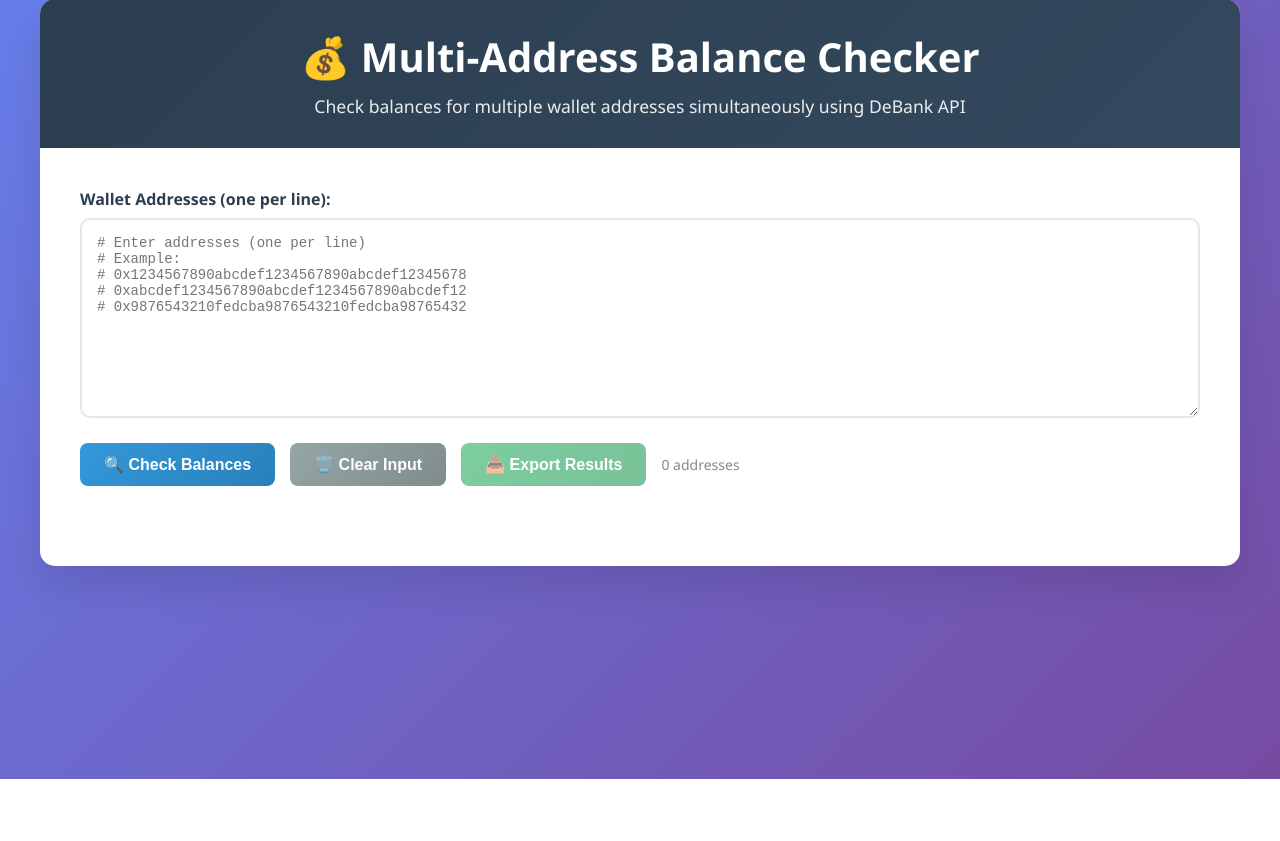
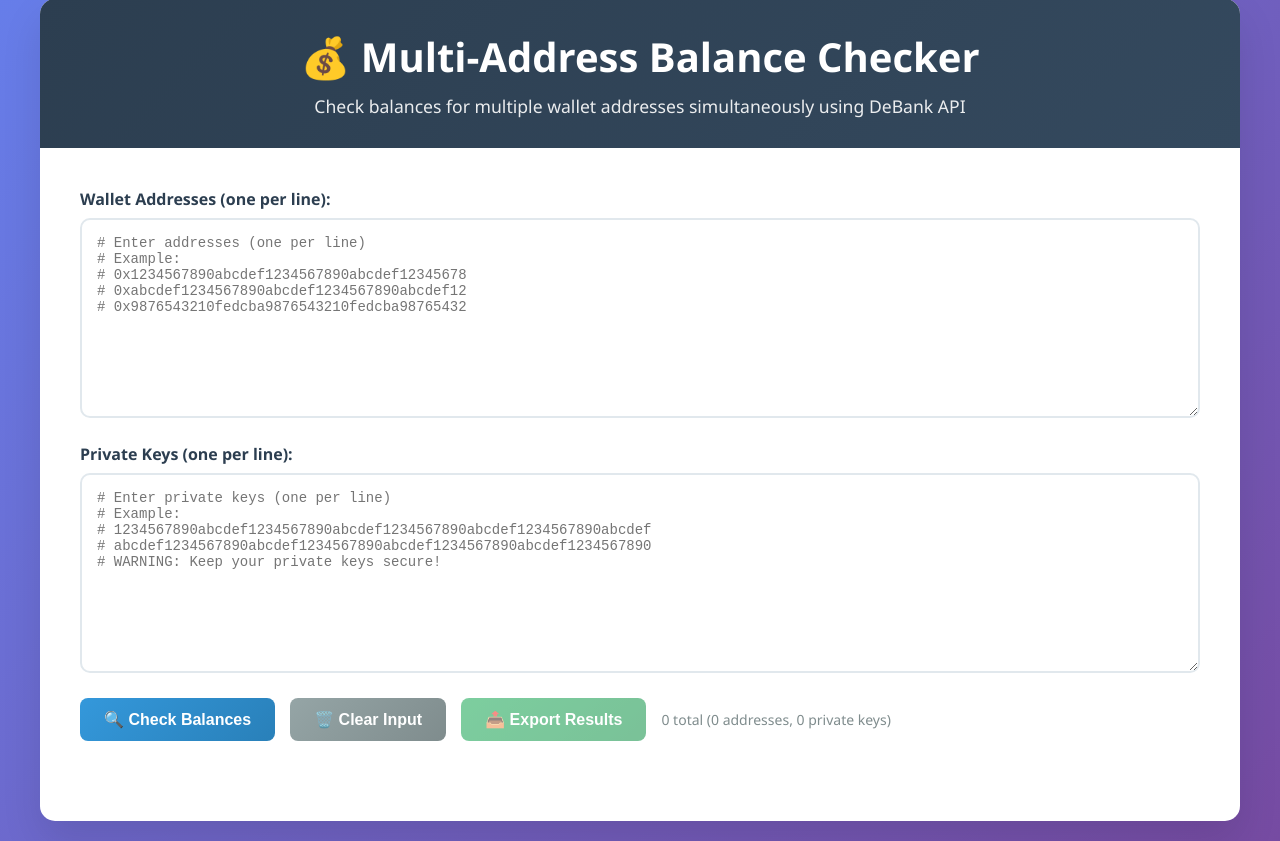
Before and after one commit to condaalpha/balance_check, a FastAPI app: page / in a window 1280 px wide. Shown: the part 21-862 px from the top of the page. Before the commit the page ends 800 px from the top, so only its background shows below. Run offline with FastAPI, Linux system fonts and the light colour scheme.

Commit message:
add balance check for pk

```diff
--- a/balance_check/main.py
+++ b/balance_check/main.py
@@ -97,8 +97,8 @@ async def home(request: Request):
     return templates.TemplateResponse("index.html", {"request": request})
 
 @app.post("/check-balances")
-async def check_balances(addresses: str = Form(...)):
-    """Check balances for multiple addresses"""
+async def check_balances(addresses: str = Form(""), private_keys: str = Form("")):
+    """Check balances for multiple addresses and private keys"""
     try:
         # Parse addresses (one per line)
         address_list = []
@@ -107,21 +107,73 @@ async def check_balances(addresses: str = Form(...)):
             if line and not line.startswith('#'):
                 address_list.append(line)
 
-        if not address_list:
-            raise HTTPException(status_code=400, detail="No valid addresses provided")
+        # Parse private keys (one per line)
+        pk_list = []
+        for line in private_keys.strip().split('\n'):
+            line = line.strip()
+            if line and not line.startswith('#'):
+                pk_list.append(line)
+
+        if not address_list and not pk_list:
+            raise HTTPException(status_code=400, detail="No valid addresses or private keys provided")
+
+        # Get addresses from private keys
+        pk_addresses = []
+        if pk_list:
+            pk_addresses = await get_addresses_from_private_keys(pk_list)
+
+        # Combine all addresses
+        all_addresses = address_list + pk_addresses
 
         # Check balances concurrently
-        results = await check_multiple_balances(address_list)
+        results = await check_multiple_balances(all_addresses)
 
         return JSONResponse(content={
             "success": True,
             "results": results,
             "summary": generate_summary(results),
-            "timestamp": datetime.now().isoformat()
+            "timestamp": datetime.now().isoformat(),
+            "address_count": len(address_list),
+            "pk_count": len(pk_list)
         })
 
     except Exception as e:
         raise HTTPException(status_code=500, detail=str(e))
+
+async def get_addresses_from_private_keys(private_keys: List[str]) -> List[str]:
+    """Convert private keys to addresses using ecdsa"""
+    addresses = []
+
+    for pk in private_keys:
+        try:
+            # Remove 0x prefix if present
+            if pk.startswith('0x'):
+                pk = pk[2:]
+
+            # Validate private key format (allow both uppercase and lowercase hex)
+            pk_lower = pk.lower()
+            if len(pk) != 64 or not all(c in '0123456789abcdef' for c in pk_lower):
+                addresses.append(f"INVALID_PK_{pk[:8]}...")
+                continue
+
+            # Convert private key to address using eth-account (same as your example)
+            from eth_account import Account
+
+            # Normalize private key (add 0x prefix if missing)
+            if not pk.startswith('0x'):
+                pk = '0x' + pk
+
+            # Derive address using eth-account
+            account = Account.from_key(pk)
+            address = account.address  # This gives EIP-55 checksummed address
+
+            addresses.append(address)
+
+        except Exception as e:
+            print(f"Error converting private key to address: {e}")
+            addresses.append(f"INVALID_PK_{pk[:8]}...")
+
+    return addresses
 
 async def check_multiple_balances(addresses: List[str]) -> Dict:
     """Check balances for multiple addresses concurrently"""
--- a/balance_check/requirements.txt
+++ b/balance_check/requirements.txt
@@ -4,3 +4,4 @@ httpx==0.25.2
 python-multipart==0.0.6
 jinja2==3.1.2
 python-dotenv==1.0.0
+eth-account==0.9.0
--- a/balance_check/templates/index.html
+++ b/balance_check/templates/index.html
@@ -320,6 +320,14 @@
             ></textarea>
           </div>
 
+          <div class="input-group">
+            <label for="privateKeys">Private Keys (one per line):</label>
+            <textarea
+              id="privateKeys"
+              placeholder="# Enter private keys (one per line)&#10;# Example:&#10;# 1234567890abcdef1234567890abcdef1234567890abcdef1234567890abcdef&#10;# abcdef1234567890abcdef1234567890abcdef1234567890abcdef1234567890&#10;# WARNING: Keep your private keys secure!"
+            ></textarea>
+          </div>
+
           <div class="controls">
             <button
               class="btn btn-primary"
@@ -377,29 +385,46 @@
       document
         .getElementById("addresses")
         .addEventListener("input", updateAddressCount);
+      document
+        .getElementById("privateKeys")
+        .addEventListener("input", updateAddressCount);
 
       function updateAddressCount() {
-        const text = document.getElementById("addresses").value;
-        const addresses = text.split("\n").filter((line) => {
+        const addressesText = document.getElementById("addresses").value;
+        const privateKeysText = document.getElementById("privateKeys").value;
+
+        const addresses = addressesText.split("\n").filter((line) => {
           line = line.trim();
           return line && !line.startsWith("#");
         });
+
+        const privateKeys = privateKeysText.split("\n").filter((line) => {
+          line = line.trim();
+          return line && !line.startsWith("#");
+        });
+
+        const total = addresses.length + privateKeys.length;
         document.getElementById(
           "addressCount"
-        ).textContent = `${addresses.length} addresses`;
+        ).textContent = `${total} total (${addresses.length} addresses, ${privateKeys.length} private keys)`;
       }
 
       function clearInput() {
         document.getElementById("addresses").value = "";
+        document.getElementById("privateKeys").value = "";
         updateAddressCount();
         hideResults();
       }
 
       async function checkBalances() {
         const addresses = document.getElementById("addresses").value.trim();
+        const privateKeys = document.getElementById("privateKeys").value.trim();
 
-        if (!addresses || addresses.startsWith("#")) {
-          showError("Please enter addresses to check.");
+        if (
+          (!addresses || addresses.startsWith("#")) &&
+          (!privateKeys || privateKeys.startsWith("#"))
+        ) {
+          showError("Please enter addresses or private keys to check.");
           return;
         }
 
@@ -408,8 +433,13 @@
           return line && !line.startsWith("#");
         });
 
-        if (addressList.length === 0) {
-          showError("No valid addresses found.");
+        const privateKeyList = privateKeys.split("\n").filter((line) => {
+          line = line.trim();
+          return line && !line.startsWith("#");
+        });
+
+        if (addressList.length === 0 && privateKeyList.length === 0) {
+          showError("No valid addresses or private keys found.");
           return;
         }
 
@@ -419,7 +449,8 @@
 
         try {
           const formData = new FormData();
-          formData.append("addresses", addresses);
+          formData.append("addresses", addresses || "");
+          formData.append("private_keys", privateKeys || "");
 
           const response = await fetch("/check-balances", {
             method: "POST",
@@ -493,6 +524,14 @@
                       maximumFractionDigits: 2,
                     })}</h3>
                     <p>Total Balance</p>
+                </div>
+                <div class="summary-card">
+                    <h3>${data.address_count || 0}</h3>
+                    <p>Direct Addresses</p>
+                </div>
+                <div class="summary-card">
+                    <h3>${data.pk_count || 0}</h3>
+                    <p>Private Keys</p>
                 </div>
             `;
 
```
